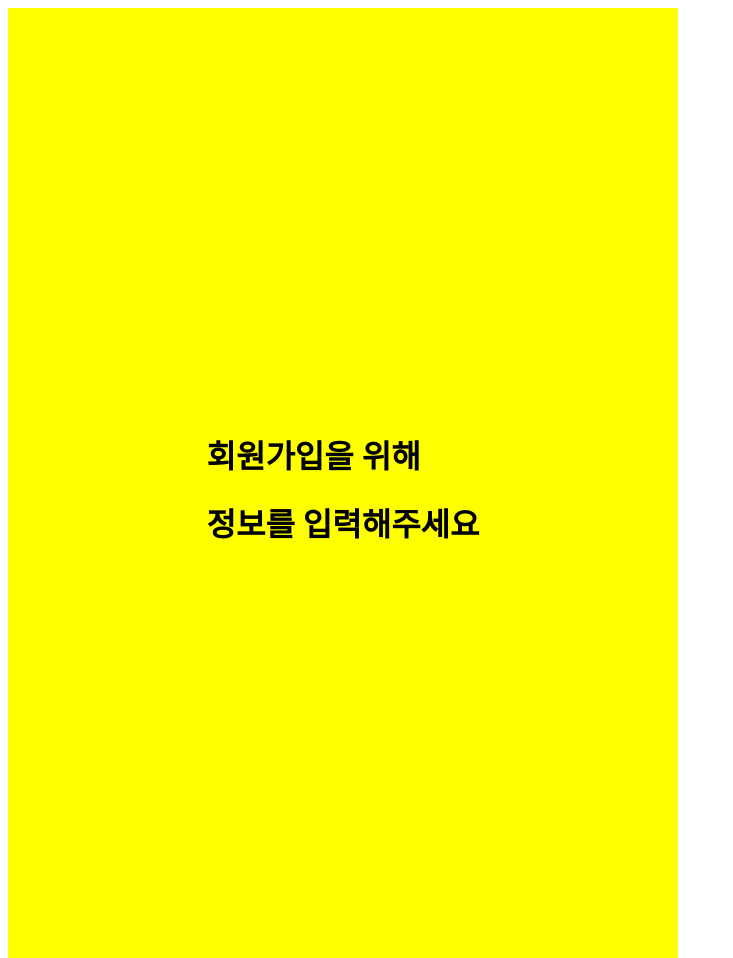
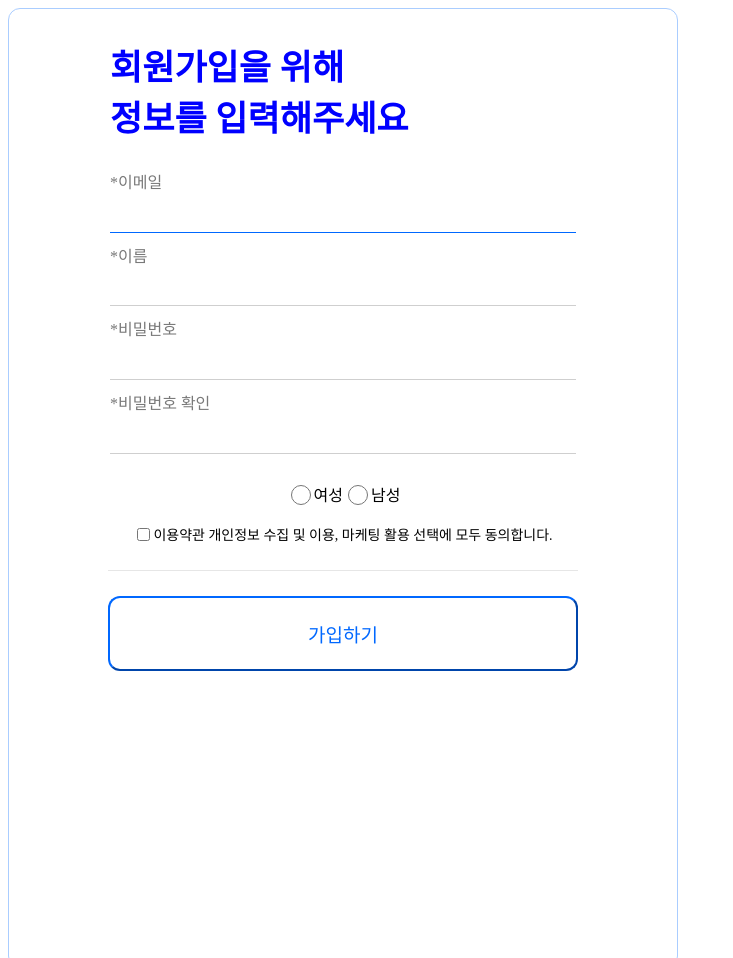
Before and after one commit to osw0124/precamp, a plain HTML site: page class/02-css/02-signup.html in a window 1280 px wide. Shown: the top 958 px of the page, without its empty margins (0-733 px from the left). Drawn offline with Linux system fonts and the light colour scheme.

Commit message:
회원가입 페이지css 작성

```diff
--- a/class/02-css/02-signup.css
+++ b/class/02-css/02-signup.css
@@ -1,20 +1,106 @@
 * {
-    box-sizing: border-box;
+  box-sizing: border-box;
 }
 
-
-
 .parentBox {
-    /* position: absolute; */
-    width: 670px;
-    height:  960px;
-    display: flex;
-    flex-direction: row;
-    justify-content: center;
-    align-items: center;
-    background-color: yellow;
+  /* position: absolute; */
+  width: 670px;
+  height: 960px;
+  display: flex;
+  flex-direction: column;
+  align-items: center;
+  padding: 30px 30px;
+  background-color: white;
+  border: 1px solid #aacdff;
+  border-radius: 12px;
+  position: absolute;
+}
+.contentBox {
+  width: 466px;
+  display: flex;
+  flex-direction: column;
+  align-items: center;
 }
 
+.titleBox {
+  width: 466px;
+  height: 94px;
+  display: flex;
+  flex-direction: column;
+  justify-content: left;
+}
 .title {
-
+  font-size: 35px;
+  font-weight: bold;
+  color: blue;
 }
+.infoBox {
+  width: 466px;
+  display: flex;
+  flex-direction: column;
+  justify-content: left;
+}
+.infoBox__minititle {
+  width: 158px;
+  height: 23.65px;
+  font-size: 16px;
+  color: #797979;
+}
+.infoBox__emailinputBox {
+  width: 466px;
+  height: 40px;
+  border-style: none;
+  border-bottom: 1px solid #0068ff;
+  margin-bottom: 10px;
+}
+.infoBox__infoinputBox {
+  width: 466px;
+  height: 40px;
+  border-style: none;
+  border-bottom: 1px solid #cfcfcf;
+  margin-bottom: 10px;
+}
+.radioBox {
+  display: flex;
+  flex-direction: row;
+  justify-content: center;
+  align-items: center;
+  font-size: 16 px;
+}
+.radiocheckBox {
+  width: 20px;
+  height: 19.95px;
+  background-color: #ebebeb;
+  border: 1px solid #d2d2d2;
+}
+.confirmBox {
+  height: 21px;
+  display: flex;
+  flex-direction: row;
+  justify-content: center;
+  align-items: center;
+  font-style: normal;
+  font-weight: 400;
+  font-size: 14px;
+}
+.checkBox {
+  width: 20px;
+  height: 20px;
+  background-color: white;
+  border: 1px solid #c4c4c4;
+  border-radius: 3px;
+}
+.line {
+  width: 470px;
+  border-top: 1px solid #e6e6e6;
+  margin: 25px;
+}
+button {
+  width: 470px;
+  height: 75px;
+  background-color: white;
+  border-color: #0068ff;
+  color: #0068ff;
+  border-radius: 12px;
+  font-size: 19px;
+}
--- a/class/02-css/02-signup.html
+++ b/class/02-css/02-signup.html
@@ -1,17 +1,43 @@
 <!DOCTYPE html>
 <html lang="ko">
-<head>
-    <link rel="stylesheet" href="./02-signup.css">
+  <head>
+    <link rel="stylesheet" href="./02-signup.css" />
     <title>회원가입</title>
-</head>
-<body >
+  </head>
+  <body>
     <div class="parentBox">
-        <div>
-            <h1 class="title">회원가입을 위해</h1>
-            <h1 class="title">정보를 입력해주세요</h1>
+      <div class="contentBox">
+        <!-- 제목 -->
+        <div class="titleBox">
+          <span class="title">회원가입을 위해</span>
+          <span class="title">정보를 입력해주세요</span>
         </div>
+        <br /><br />
+        <!-- 정보입력 -->
+        <div class="infoBox">
+          <span class="infoBox__minititle">*이메일</span>
+          <input class="infoBox__emailinputBox" type="text" />
+          <span class="infoBox__minititle">*이름</span>
+          <input class="infoBox__infoinputBox" type="text" />
+          <span class="infoBox__minititle">*비밀번호</span>
+          <input class="infoBox__infoinputBox" type="password" />
+          <span class="infoBox__minititle">*비밀번호 확인</span>
+          <input class="infoBox__infoinputBox" type="password" />
+        </div>
+        <br />
+        <!-- 성별 선택 -->
+        <div class="radioBox">
+          <input class="radiocheckBox" type="radio" name="gender" /> 여성
+          <input class="radiocheckBox" type="radio" name="gender" /> 남성
+        </div>
+        <br />
+        <div class="confirmBox">
+          <input type="checkBox" />이용약관 개인정보 수집 및 이용, 마케팅 활용
+          선택에 모두 동의합니다.
+        </div>
+      </div>
+      <div class="line"></div>
+      <button>가입하기</button>
     </div>
-
-
-</body>
+  </body>
 </html>
```
